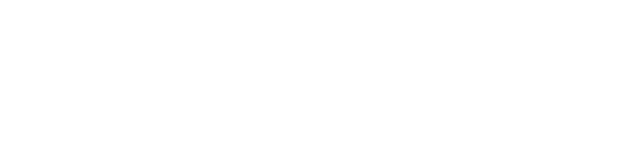
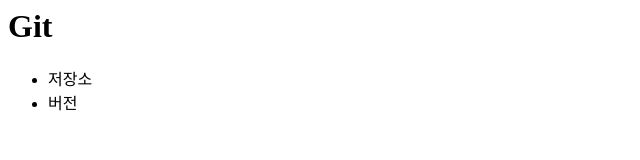
Before and after one commit to seokjiwoo/labelopen, a plain HTML site: page index.html in a window 1280 px wide. Shown: the whole page, without its empty margins (0-640 px from the left). Drawn offline with Linux system fonts and the light colour scheme.

Commit message:
태그 구조변경

```diff
--- a/index.html
+++ b/index.html
@@ -1 +1,14 @@
-<html></html>
+<html>
+	<head>
+		<title>GIT 수업</title>
+	</head>
+	<body>
+		<header>
+			<h1>Git</h1>
+		</header>
+		<ul>
+			<li>저장소</li>
+			<li>버전</li>
+		</ul>
+	</body>
+</html>
```
